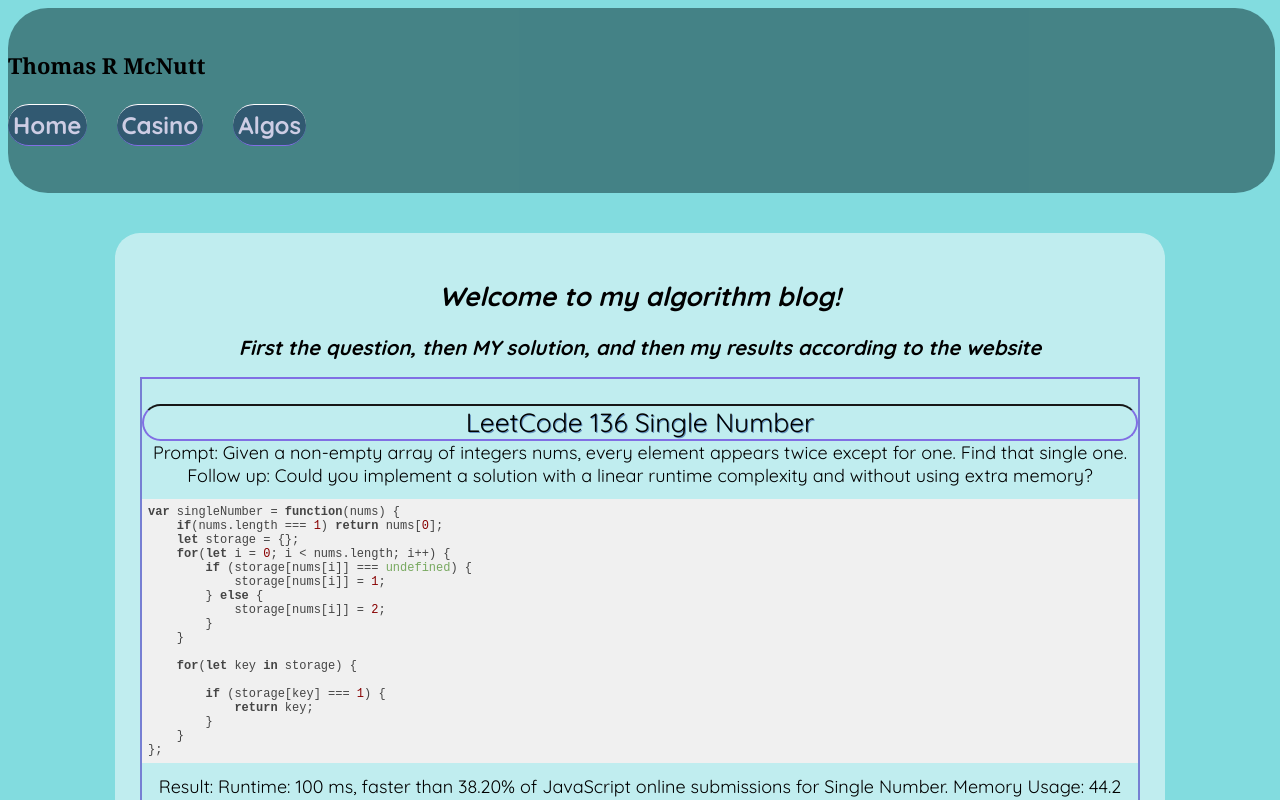
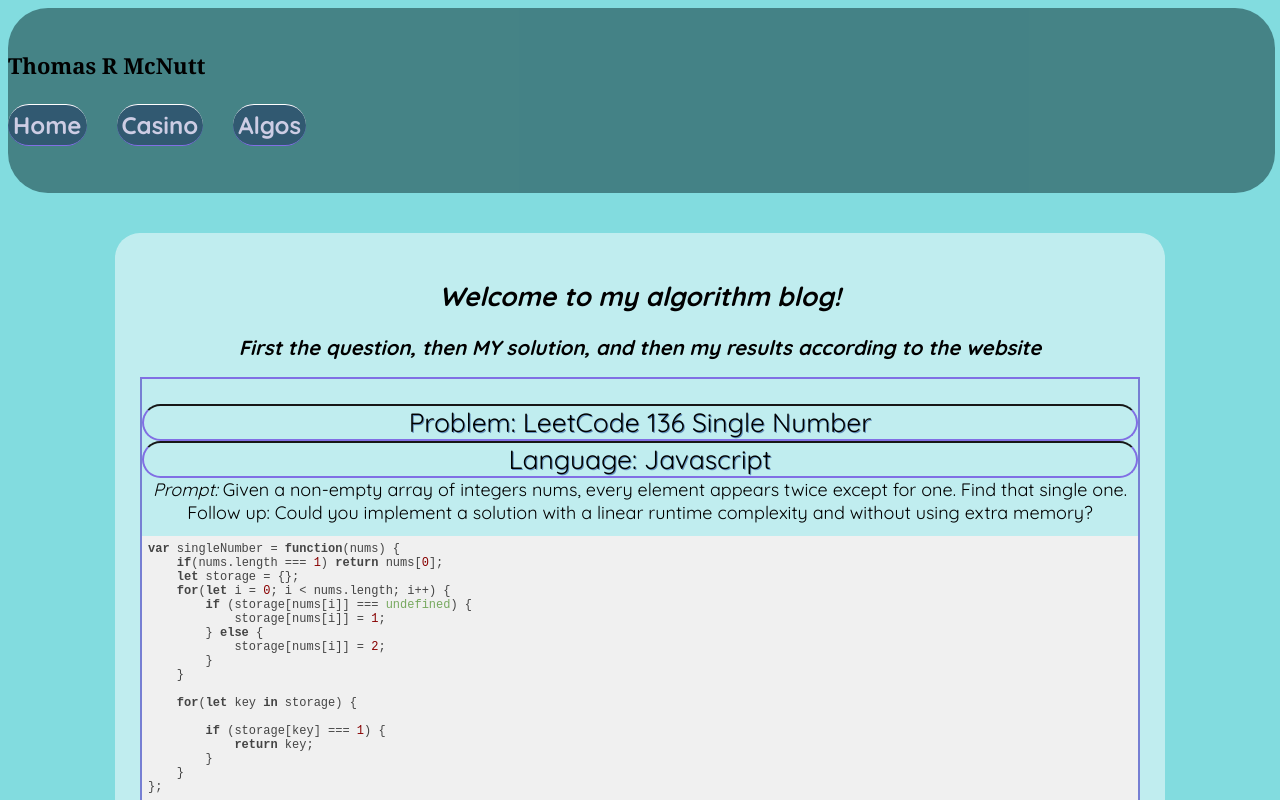
Before and after one commit to pachown/Thomas-McNutt-Website, a Next.js app in the folder website/: page /algos in a window 1280 px wide. Shown: the top 800 px of the page. Built offline with nearby package versions, Linux system fonts and the light colour scheme.

Commit message:
Changed text for algorithm page and added Leetcode # 136

```diff
--- a/website/algorithms.js
+++ b/website/algorithms.js
@@ -27,8 +27,8 @@ let algos = {
     }
 };`,
 `Runtime: 100 ms, faster than 38.20% of JavaScript online submissions for Single Number.\n
-Memory Usage: 44.2 MB, less than 33.71% of JavaScript online submissions for Single Number.`],
-  'LeetCode 1281 Subtract the Product and Sum of Digits of an Integer':[``,
+Memory Usage: 44.2 MB, less than 33.71% of JavaScript online submissions for Single Number.`,'Javascript'],
+  'LeetCode 1281 Subtract the Product and Sum of Digits of an Integer':[`Given an integer number n, return the difference between the product of its digits and the sum of its digits.`,
    `var subtractProductAndSum = function(n) {
     let sum = 1;
     let product = 0;
@@ -40,7 +40,7 @@ Memory Usage: 44.2 MB, less than 33.71% of JavaScript online submissions for Sin
     return sum-product;
 };`,
    `Runtime: 84 ms, faster than 15.24% of JavaScript online submissions for Subtract the Product and Sum of Digits of an Integer. \n
-Memory Usage: 38.5 MB, less than 87.68% of JavaScript online submissions for Subtract the Product and Sum of Digits of an Integer.`],
+Memory Usage: 38.5 MB, less than 87.68% of JavaScript online submissions for Subtract the Product and Sum of Digits of an Integer.`,'Javascript'],
   'LeetCode #559 Maximum Depth of N-ary Tree': [`Given a n-ary tree, find its maximum depth.
 
 The maximum depth is the number of nodes along the longest path from the root node down to the farthest leaf node.`,
@@ -63,7 +63,7 @@ The maximum depth is the number of nodes along the longest path from the root no
     return max;
 };`,
    `Runtime: 88 ms, faster than 86.23% of JavaScript online submissions for Maximum Depth of N-ary Tree. \n
-Memory Usage: 41.6 MB, less than 69.15% of JavaScript online submissions for Maximum Depth of N-ary Tree.`],
+Memory Usage: 41.6 MB, less than 69.15% of JavaScript online submissions for Maximum Depth of N-ary Tree.`,'Javascript'],
   'LeetCode #283 Move Zeroes': [
     'Given an array of numbers, write a function to move all the 0\'s to the end while maintaining the relative order of the non-zero elements',
     `My Solution: Var moveZeroes = function(nums) {\n
@@ -85,7 +85,7 @@ Memory Usage: 41.6 MB, less than 69.15% of JavaScript online submissions for Max
     `Test Input = [0,1,0,3,12]\n
     Test Output = [1,3,12,0,0]\n
     passes 98% faster & 87% less memory`
-  ],
+    ,'Javascript'],
   'LeetCode #807 Max Increase To Keep City Skylines': [ `In a 2 dimensional array grid, each value grid[i][j] represents the height of a building located there. We are allowed to increase the height of any number of buildings, by any amount (the amounts can be different for different buildings). Height 0 is considered to be a building as well.
 
   At the end, the "skyline" when viewed from all four directions of the grid, i.e. top, bottom, left, and right, must be the same as the skyline of the original grid. A city's skyline is the outer contour of the rectangles formed by all the buildings when viewed from a distance. See the following example.
@@ -124,21 +124,19 @@ Memory Usage: 41.6 MB, less than 69.15% of JavaScript online submissions for Max
       }
     }
     return increases;
-  };
-
-  console.log(maxIncreaseKeepingSkyline([[3, 0, 8, 4], [2, 4, 5, 7], [9, 2, 6, 3], [0, 3, 1, 0]]));`
+  };`
   ,
   `
   Runtime: 220 ms, faster than 5.68% of JavaScript online submissions for Max Increase to Keep City Skyline. \n
   Memory Usage: 40 MB, less than 43.67% of JavaScript online submissions for Max Increase to Keep City Skyline.
-  `],
+  `,'Javascript'],
 'LeetCode #595 Big Countries': [
   `A country is big if it has an area of bigger than 3 million square km or a population of more than 25 million.
   Write a SQL solution to output big countries name, population and area.`,
   `My Solution: SELECT name, population, area FROM world
   WHERE population > 25000000 OR area > 3000000`,
   `Runtime: 220 ms, faster than 87.37% of MySQL online submissions for Big Countries.\n
-  Memory Usage: 0B, less than 100.00% of MySQL online submissions for Big Countries.`,
+  Memory Usage: 0B, less than 100.00% of MySQL online submissions for Big Countries.`,'Javascript'
 ],
 'LeetCode #1732 Find The Highest Altitude': [
   `There is a biker going on a road trip. The road trip consists of n + 1 points at different altitudes. The biker starts his trip on point 0 with altitude equal 0.
@@ -156,7 +154,8 @@ Memory Usage: 41.6 MB, less than 69.15% of JavaScript online submissions for Max
     return highest;
 };`,
 `Runtime: 80 ms, faster than 61.27% of JavaScript online submissions for Find the Highest Altitude.\n
-Memory Usage: 38.9 MB, less than 17.07% of JavaScript online submissions for Find the Highest Altitude.`
+Memory Usage: 38.9 MB, less than 17.07% of JavaScript online submissions for Find the Highest Altitude.`,
+'Javascript'
 ],
 'LeetCode #55 Jump Game': [` Given an array of non-negative integers, you are initially positioned at the first index of the array. Each element in the array represents your maximum jump length at that position.
 
@@ -190,7 +189,7 @@ recurseTraverse(0);
 
 return traverse;
 };
-`,`Time limit exceeded`],
+`,`Time limit exceeded`,'Javascript'],
 'LeetCode #14 Longest Common Prefix': [`Write a function to find the longest common prefix string amongst an array of strings.
 
 If there is no common prefix, return an empty string "".`, `   // I - array of strings
@@ -219,7 +218,7 @@ for (var i = 1; i < strs.length; i++) {
 //return the remaining comparison once all is done
 return compare;
 };`, `Runtime: 92 ms, faster than 43.37% of JavaScript online submissions for Longest Common Prefix.\n
-Memory Usage: 40.8 MB, less than 19.62% of JavaScript online submissions for Longest Common Prefix.`],
+Memory Usage: 40.8 MB, less than 19.62% of JavaScript online submissions for Longest Common Prefix.`,'Javascript'],
 'LeetCode #53 Maximum Subarray': [`Given an integer array nums, find the contiguous subarray (containing at least one number) which has the largest sum and return its sum.`,
 `// I-array of nums
 // O-largest sum of contiguous nums
@@ -255,14 +254,14 @@ var maxSubArray = function(nums) {
     //return max total
     return max;
 };`,`Runtime: 220 ms, faster than 6.02% of JavaScript online submissions for Maximum Subarray.\n
-Memory Usage: 39.2 MB, less than 65.96% of JavaScript online submissions for Maximum Subarray.`],
+Memory Usage: 39.2 MB, less than 65.96% of JavaScript online submissions for Maximum Subarray.`,'Javascript'],
 'LeetCode #69': [`Given a non-negative integer x, compute and return the square root of x.
 
 Since the return type is an integer, the decimal digits are truncated, and only the integer part of the result is returned.`,
 `var mySqrt = function(x) {
   return Math.floor(Math.sqrt(x))
 };`,`Runtime: 88 ms, faster than 95.01% of JavaScript online submissions for Sqrt(x).\n
-Memory Usage: 39.8 MB, less than 83.57% of JavaScript online submissions for Sqrt(x).`],
+Memory Usage: 39.8 MB, less than 83.57% of JavaScript online submissions for Sqrt(x).`,'Javascript'],
   'LeetCode #704 Binary Search': [`Given an array of integers nums which is sorted in ascending order, and an integer target, write a function to search target in nums. If target exists, then return its index. Otherwise, return -1.`,
   `var search = function(nums, target) {
 let left = 0
@@ -282,7 +281,7 @@ while (left <= right) {
 return -1
 };`,
   `Runtime: 80 ms, faster than 80.58% of JavaScript online submissions for Binary Search.\n
-  Memory Usage: 42.8 MB, less than 9.15% of JavaScript online submissions for Binary Search.`],
+  Memory Usage: 42.8 MB, less than 9.15% of JavaScript online submissions for Binary Search.`,'Javascript'],
   'LeetCode #237 Delete Node in a Linked List without head' : [`Write a function to delete a node in a singly-linked list.
 You will not be given access to the head of the list, instead you will be given access to the node to be deleted directly.
 It is guaranteed that the node to be deleted is not a tail node in the list.`,
@@ -291,7 +290,7 @@ It is guaranteed that the node to be deleted is not a tail node in the list.`,
     node.next = node.next.next;
 };`,
 `Runtime: 88 ms, faster than 68.33% of JavaScript online submissions for Delete Node in a Linked List.
-Memory Usage: 40.4 MB, less than 74.28% of JavaScript online submissions for Delete Node in a Linked List.`],
+Memory Usage: 40.4 MB, less than 74.28% of JavaScript online submissions for Delete Node in a Linked List.`,'Javascript'],
   'LeetCode #203 Remove Linked List Elements': [`Given the head of a linked list and an integer val, remove all the nodes of the linked list that has Node.val == val, and return the new head.`,
                                                 `var removeElements = function(head, val) {
     if (head === null) {
@@ -325,7 +324,7 @@ Memory Usage: 40.4 MB, less than 74.28% of JavaScript online submissions for Del
     return head;
 };`,
  `Runtime: 100 ms, faster than 55.45% of JavaScript online submissions for Remove Linked List Elements. \n
-Memory Usage: 44.5 MB, less than 5.67% of JavaScript online submissions for Remove Linked List Elements.`],
+Memory Usage: 44.5 MB, less than 5.67% of JavaScript online submissions for Remove Linked List Elements.`,'Javascript'],
 'LeetCode #217 Contains Duplicate': [`Given an integer array nums, return true if any value appears at least twice in the array, and return false if every element is distinct.`,
 `var containsDuplicate = function(nums) {
   let uniqs = {};
@@ -339,7 +338,7 @@ Memory Usage: 44.5 MB, less than 5.67% of JavaScript online submissions for Remo
   return false;
 };`,
 `Runtime: 92 ms, faster than 56.36% of JavaScript online submissions for Contains Duplicate.\n
-Memory Usage: 47.5 MB, less than 11.06% of JavaScript online submissions for Contains Duplicate.`],
+Memory Usage: 47.5 MB, less than 11.06% of JavaScript online submissions for Contains Duplicate.`,'Javascript'],
   'LeetCode #292 Nim Game': [`You are playing the following Nim Game with your friend:
 
 Initially, there is a heap of stones on the table.
@@ -351,7 +350,7 @@ Given n, the number of stones in the heap, return true if you can win the game a
     return n%4 !== 0
 };`,
 `Runtime: 68 ms, faster than 95.36% of JavaScript online submissions for Nim Game.\n
-Memory Usage: 38.4 MB, less than 44.37% of JavaScript online submissions for Nim Game.`],
+Memory Usage: 38.4 MB, less than 44.37% of JavaScript online submissions for Nim Game.`,'Javascript'],
   'LeetCode #100 Same Tree': [`Given the roots of two binary trees p and q, write a function to check if they are the same or not.
 
 Two binary trees are considered the same if they are structurally identical, and the nodes have the same value.`,
@@ -384,7 +383,7 @@ Two binary trees are considered the same if they are structurally identical, and
     return same;
 };`,
 `Runtime: 100 ms, faster than 5.84% of JavaScript online submissions for Same Tree.\n
-Memory Usage: 42.1 MB, less than 6.59% of JavaScript online submissions for Same Tree.`],
+Memory Usage: 42.1 MB, less than 6.59% of JavaScript online submissions for Same Tree.`,'Javascript'],
   'Binary Search Find Local Peaks': [`You are given a list of integers nums. Return the index of every peak in the list, sorted in ascending order. An index i is called a peak if`,
                                      `class Solution {
     solve(nums) {
@@ -406,7 +405,7 @@ Memory Usage: 42.1 MB, less than 6.59% of JavaScript online submissions for Same
 
     }
 }`,
-                                     `ThomasMcNutt solved Find Local Peaks in 17ms in javascript — faster than 93.75%`],
+                                     `ThomasMcNutt solved Find Local Peaks in 17ms in javascript — faster than 93.75%`,'Javascript'],
   'Binary Search Kth Smallest in a Binary Search Tree': [`Given a binary search tree root, and k return the kth (0-indexed) smallest value in root. It is guaranteed that the tree has at least k + 1 nodes.`,
                                                          `class Solution {
     solve(root, k) {
@@ -426,7 +425,7 @@ Memory Usage: 42.1 MB, less than 6.59% of JavaScript online submissions for Same
         return vals[k];
     }
 }`,
-`ThomasMcNutt solved Kth Smallest in a Binary Search Tree in 2ms in javascript — faster than 45.45%`],
+`ThomasMcNutt solved Kth Smallest in a Binary Search Tree in 2ms in javascript — faster than 45.45%`,'Javascript'],
 'LeetCode #303 Range Sum Query - Immutable' : [`Given an integer array nums, find the sum of the elements between indices left and right inclusive, where (left <= right).`,
 `var NumArray = function(nums) {
   this.nums = nums;
@@ -439,7 +438,7 @@ NumArray.prototype.sumRange = function(left, right) {
   }
   return total;
 };`,`Runtime: 172 ms, faster than 35.61% of JavaScript online submissions for Range Sum Query - Immutable. \n
-Memory Usage: 45.6 MB, less than 50.47% of JavaScript online submissions for Range Sum Query - Immutable.`],
+Memory Usage: 45.6 MB, less than 50.47% of JavaScript online submissions for Range Sum Query - Immutable.`,'Javascript'],
 'LeetCode #1154 Day of the Year' : [`Given a string date representing a Gregorian calendar date formatted as YYYY-MM-DD, return the day number of the year.`,
 `var dayOfYear = function(date) {
   let monthsTotaled = [0, 31, 59, 90, 120, 151, 181, 212,243,273,304,334]
@@ -457,7 +456,7 @@ Memory Usage: 45.6 MB, less than 50.47% of JavaScript online submissions for Ran
   return monthsTotaled[month] + day;
 };`,
 `Runtime: 84 ms, faster than 50.49% of JavaScript online submissions for Day of the Year.\n
-Memory Usage: 38.6 MB, less than 87.38% of JavaScript online submissions for Day of the Year.`],
+Memory Usage: 38.6 MB, less than 87.38% of JavaScript online submissions for Day of the Year.`,'Javascript'],
 'LeetCode #1160 Find Words That Can Be Formed by Characters' : [`You are given an array of strings words and a string chars.
 
 A string is good if it can be formed by characters from chars (each character can only be used once).
@@ -485,7 +484,7 @@ Return the sum of lengths of all good strings in words.`,`var countCharacters =
   return len;
 };`,
 `Runtime: 128 ms, faster than 70.59% of JavaScript online submissions for Find Words That Can Be Formed by Characters. \n
-Memory Usage: 46.4 MB, less than 70.29% of JavaScript online submissions for Find Words That Can Be Formed by Characters.`],
+Memory Usage: 46.4 MB, less than 70.29% of JavaScript online submissions for Find Words That Can Be Formed by Characters.`,'Javascript'],
 'LeetCode #1496 Path Crossing' : [`Given a string path, where path[i] = 'N', 'S', 'E' or 'W', each representing moving one unit north, south, east, or west, respectively. You start at the origin (0, 0) on a 2D plane and walk on the path specified by path.
 
 Return True if the path crosses itself at any point, that is, if at any time you are on a location you've previously visited. Return False otherwise.`,
@@ -519,7 +518,7 @@ Return True if the path crosses itself at any point, that is, if at any time you
  return paths.length !== visitedPaths.length;
 };`,
 `Runtime: 84 ms, faster than 30.09% of JavaScript online submissions for Path Crossing. \n
-Memory Usage: 42.8 MB, less than 18.58% of JavaScript online submissions for Path Crossing.`],
+Memory Usage: 42.8 MB, less than 18.58% of JavaScript online submissions for Path Crossing.`,'Javascript'],
 'LeetCode #383 Ransom Note': [`Given an arbitrary ransom note string and another string containing letters from all the magazines, write a function that will return true if the ransom note can be constructed from the magazines ; otherwise, it will return false.
 
 Each letter in the magazine string can only be used once in your ransom note.`,
@@ -539,7 +538,7 @@ Each letter in the magazine string can only be used once in your ransom note.`,
       return true;
   };`,
   `Runtime: 92 ms, faster than 91.65% of JavaScript online submissions for Ransom Note. \n
-  Memory Usage: 42.5 MB, less than 34.61% of JavaScript online submissions for Ransom Note.`],
+  Memory Usage: 42.5 MB, less than 34.61% of JavaScript online submissions for Ransom Note.`,'Javascript'],
 
 
 };
--- a/website/components/Algorithms.js
+++ b/website/components/Algorithms.js
@@ -18,8 +18,9 @@ const Algorithms = ({ children }) => {
       {data && (
           Object.keys(data).map((algo) =>
             <div className={styles.algoaday}>
-              <div className={styles.date}> {algo}</div>
-              <div className={styles.algoinfo}>Prompt: {data[algo][0]}</div>
+              <div className={styles.date}>Problem: {algo}</div>
+              <div className={styles.date}>Language: {data[algo][3]}</div>
+              <div className={styles.algoinfo}><em>Prompt:</em> {data[algo][0]}</div>
               <PrismAsyncLight
               language="javascript">
                 {data[algo][1]}
```
